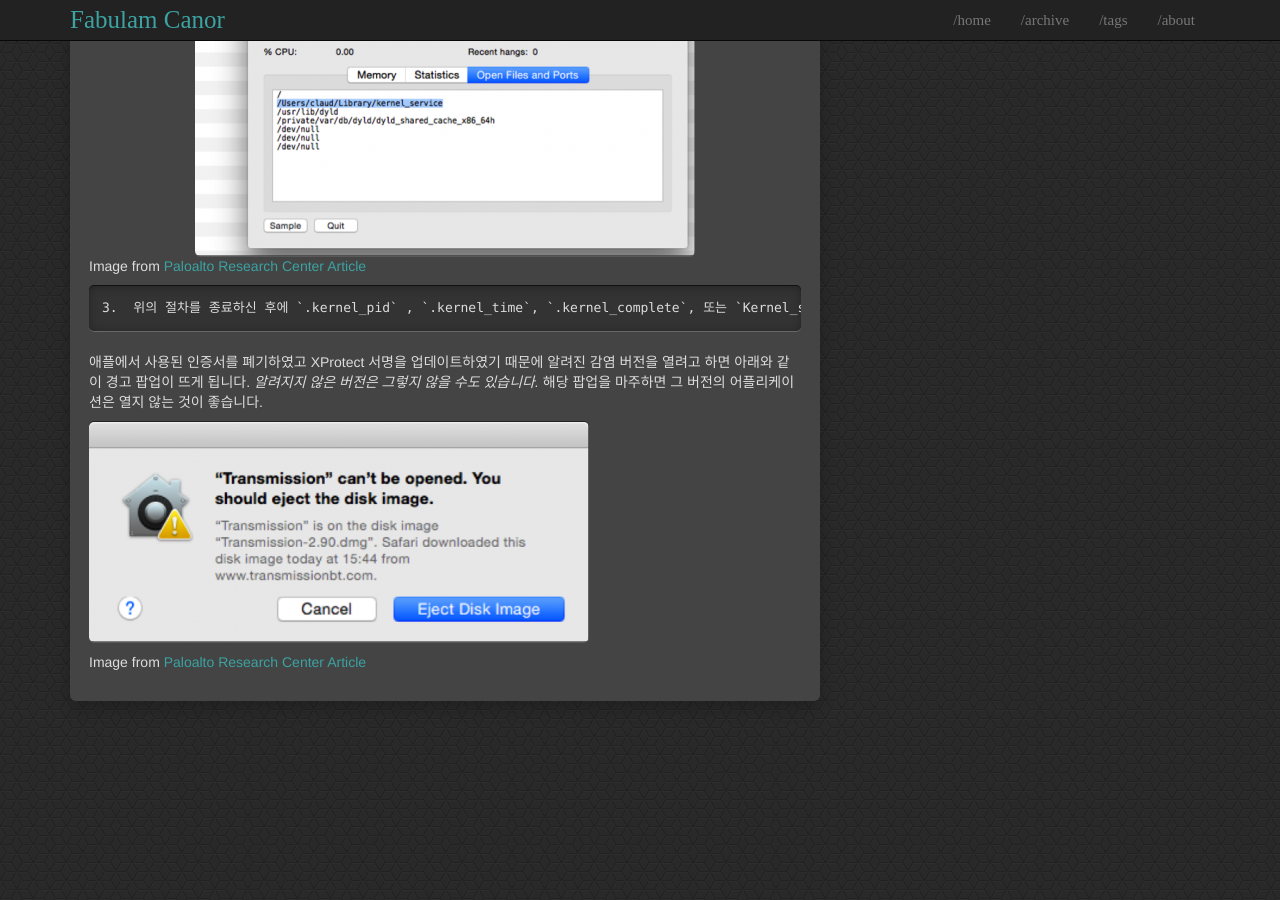
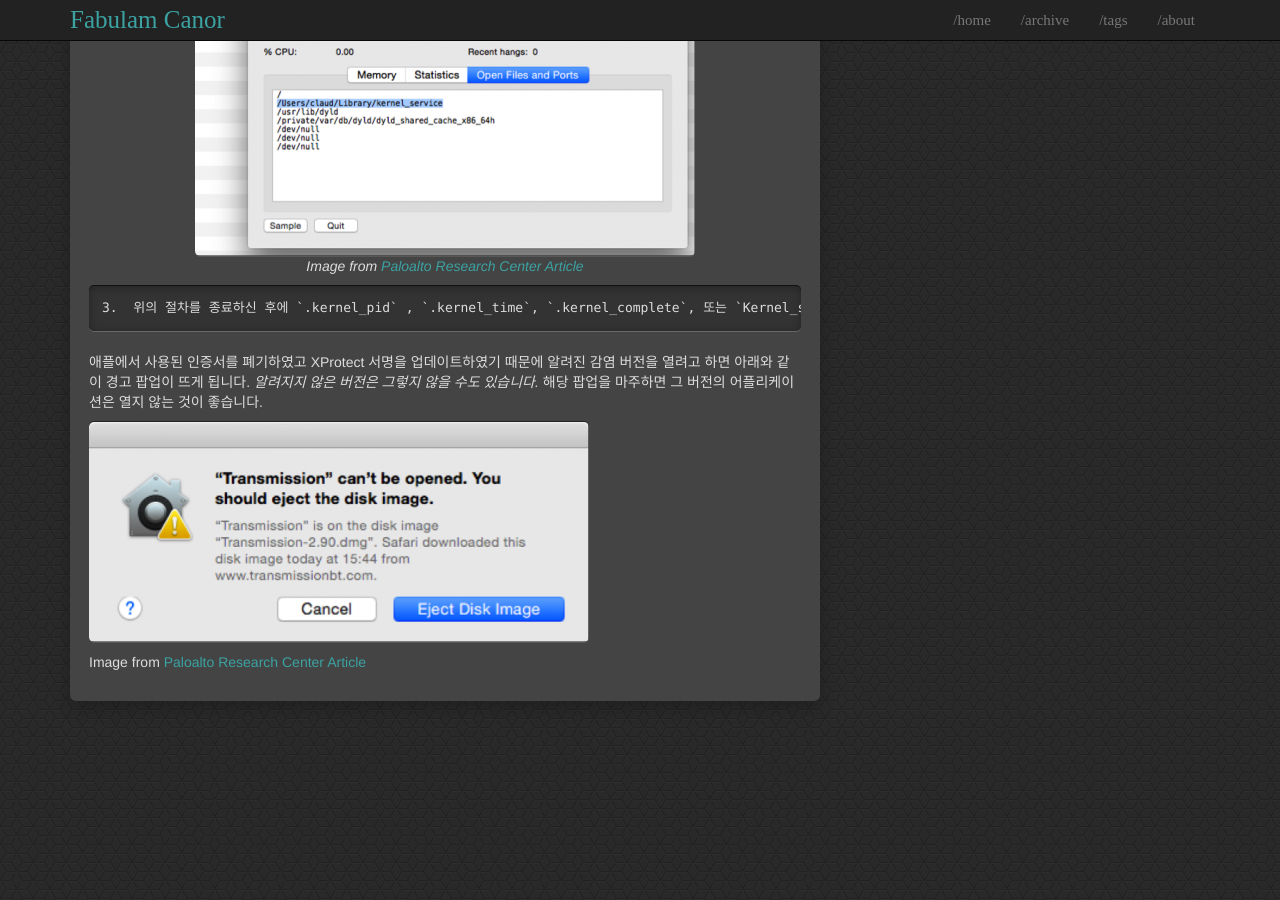
Before and after one commit to Canorus/canorus.github.io, a Jekyll site: the page built from _posts/2016-03-07-KeRanger.md, in a window 1280 px wide and 900 px high, scrolled down 937 px. Built offline with Jekyll 4.4.1, drawn with Linux system fonts in a browser that asks for light colours.

Commit message:
KeRanger

```diff
--- a/_posts/2016-03-07-KeRanger.md
+++ b/_posts/2016-03-07-KeRanger.md
@@ -28,7 +28,7 @@
 
     2. 활성 상태 보기.app(Activity Monitor.app)을 이용하여 "Kernel_service"라는 프로세스가 활성중인지 확인합니다. 있다면 해당 프로세스를 더블클릭하여 Open Files and Ports 탭을 열고 `/Users/<사용자명>/Library/kernel_service`와 같은 파일 명이 있는지 확인합니다. 있다면, KeRanger의 메인 프로세스이니 강제 종료를 통해 종료하여야 합니다.
 
-![](/images/2016-03-07/activity_monitor.png){: .center-image }Image from [Paloalto Research Center Article](http://researchcenter.paloaltonetworks.com/2016/03/new-os-x-ransomware-keranger-infected-transmission-bittorrent-client-installer/)
+![](/images/2016-03-07/activity_monitor.png){: .center-image }*Image from [Paloalto Research Center Article](http://researchcenter.paloaltonetworks.com/2016/03/new-os-x-ransomware-keranger-infected-transmission-bittorrent-client-installer/)*
 
     3.  위의 절차를 종료하신 후에 `.kernel_pid` , `.kernel_time`, `.kernel_complete`, 또는 `Kernel_service`의 파일이 `~/Library` 디렉터리에 존재하는지 확인하십시오. 있다면 삭제하여야 합니다.
 
```
